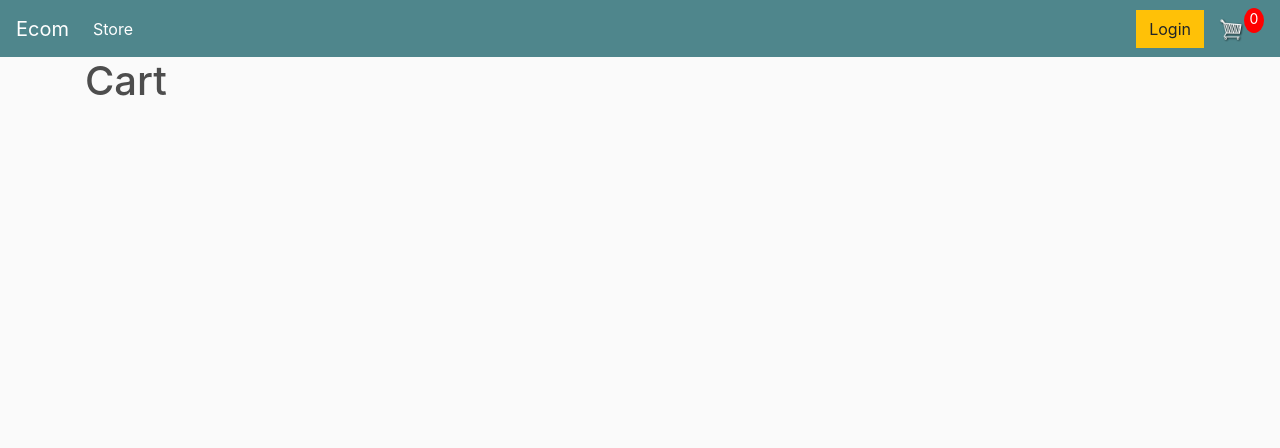
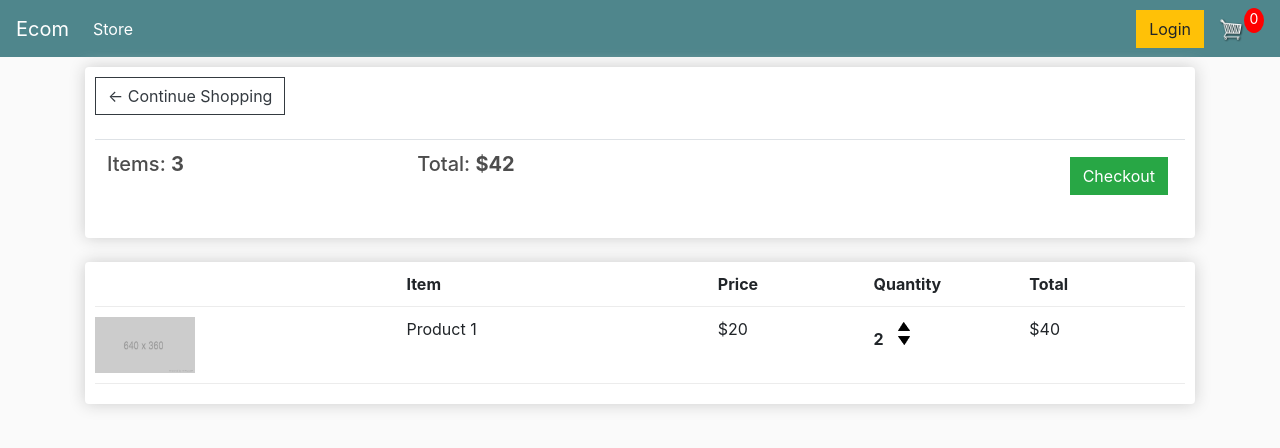
Before and after one commit to Somsubhra1/Django-Ecommerce-App, a Django app: page /cart/ in a window 1280 px wide. Shown: the top 448 px of the page. Run offline with Django 3.2, Linux system fonts and the light colour scheme; lists and menus that the app fills with data are empty; some libraries are stand-ins or nearby versions.

Commit message:
cart page done

```diff
--- a/store/templates/store/cart.html
+++ b/store/templates/store/cart.html
@@ -1,3 +1,63 @@
 {% extends 'store/main.html' %} {% load static %} {% block content %}
-<h1>Cart</h1>
+<div class="row">
+  <div class="col-lg-12">
+    <div class="box-element">
+      <a href="{% url 'store' %}" class="btn btn-outline-dark"
+        >&#x2190; Continue Shopping</a
+      >
+      <br /><br />
+
+      <table class="table">
+        <tr>
+          <th>
+            <h5>Items: <strong>3</strong></h5>
+          </th>
+          <th>
+            <h5>Total: <strong>$42</strong></h5>
+          </th>
+          <th>
+            <a
+              style="float: right; margin: 5px"
+              class="btn btn-success"
+              href="{% url 'checkout' %}"
+              >Checkout</a
+            >
+          </th>
+        </tr>
+      </table>
+    </div>
+    <br />
+    <div class="box-element">
+      <div class="cart-row">
+        <div style="flex: 2"></div>
+        <div style="flex: 2"><strong>Item</strong></div>
+        <div style="flex: 1"><strong>Price</strong></div>
+        <div style="flex: 1"><strong>Quantity</strong></div>
+        <div style="flex: 1"><strong>Total</strong></div>
+      </div>
+      <div class="cart-row">
+        <div style="flex: 2">
+          <img class="row-image" src="{% static 'images/placeholder.png' %}" />
+        </div>
+        <div style="flex: 2"><p>Product 1</p></div>
+        <div style="flex: 1"><p>$20</p></div>
+        <div style="flex: 1">
+          <p class="quantity">2</p>
+          <div class="quantity">
+            <img
+              class="chg-quantity"
+              src="{% static  'images/arrow-up.png' %}"
+            />
+
+            <img
+              class="chg-quantity"
+              src="{% static  'images/arrow-down.png' %}"
+            />
+          </div>
+        </div>
+        <div style="flex: 1"><p>$40</p></div>
+      </div>
+    </div>
+  </div>
+</div>
 {% endblock content %}
```
